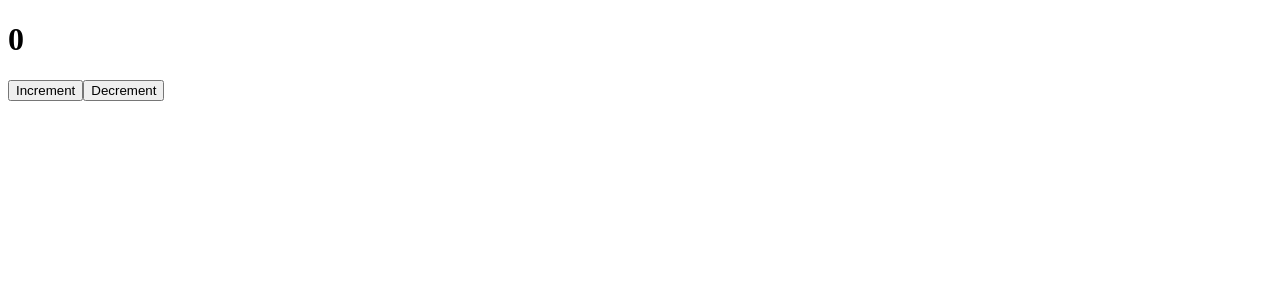
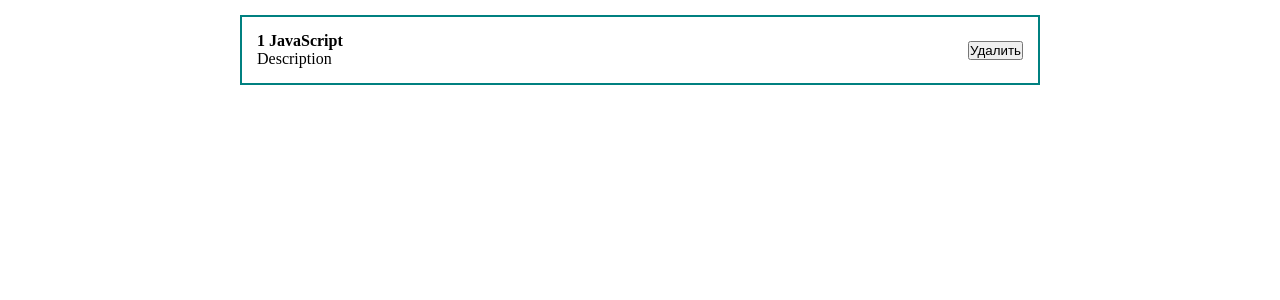
Before and after one commit to SVDotsenko/react-basic, a React (Create React App) app: page / in a window 1280 px wide. Shown: the top 300 px of the page. Built offline with nearby package versions, Linux system fonts and the light colour scheme.

Commit message:
передача аргумента в компонент через props

```diff
--- a/src/App.js
+++ b/src/App.js
@@ -1,9 +1,10 @@
-import ClassCounter from "./components/ClassCounter";
+import PostItem from "./components/PostItem";
+import './styles/App.css'
 
 export default function App() {
     return (
         <div className="App">
-            <ClassCounter/>
+            <PostItem post={{id:1, title: 'JavaScript', body: 'Description'}}/>
         </div>
     );
 }
--- /dev/null
+++ b/src/components/PostItem.jsx
@@ -0,0 +1,20 @@
+import React from 'react';
+import '../styles/App.css'
+
+const PostItem = (props) => {
+    return (
+        <div className="post">
+            <div className="post__content">
+                <strong>{props.post.id} {props.post.title}</strong>
+                <div>
+                    {props.post.body}
+                </div>
+            </div>
+            <div className="post_btns">
+                <button>Удалить</button>
+            </div>
+        </div>
+    );
+};
+
+export default PostItem;
--- /dev/null
+++ b/src/styles/App.css
@@ -0,0 +1,23 @@
+* {
+    margin: 0;
+    padding: 0;
+    box-sizing: border-box;
+}
+
+#root {
+    display: flex;
+    justify-content: center;
+}
+
+.App {
+    width: 800px;
+}
+
+.post {
+    display: flex;
+    padding: 15px;
+    border: 2px solid teal;
+    margin-top: 15px;
+    justify-content: space-between;
+    align-items: center;
+}
```
